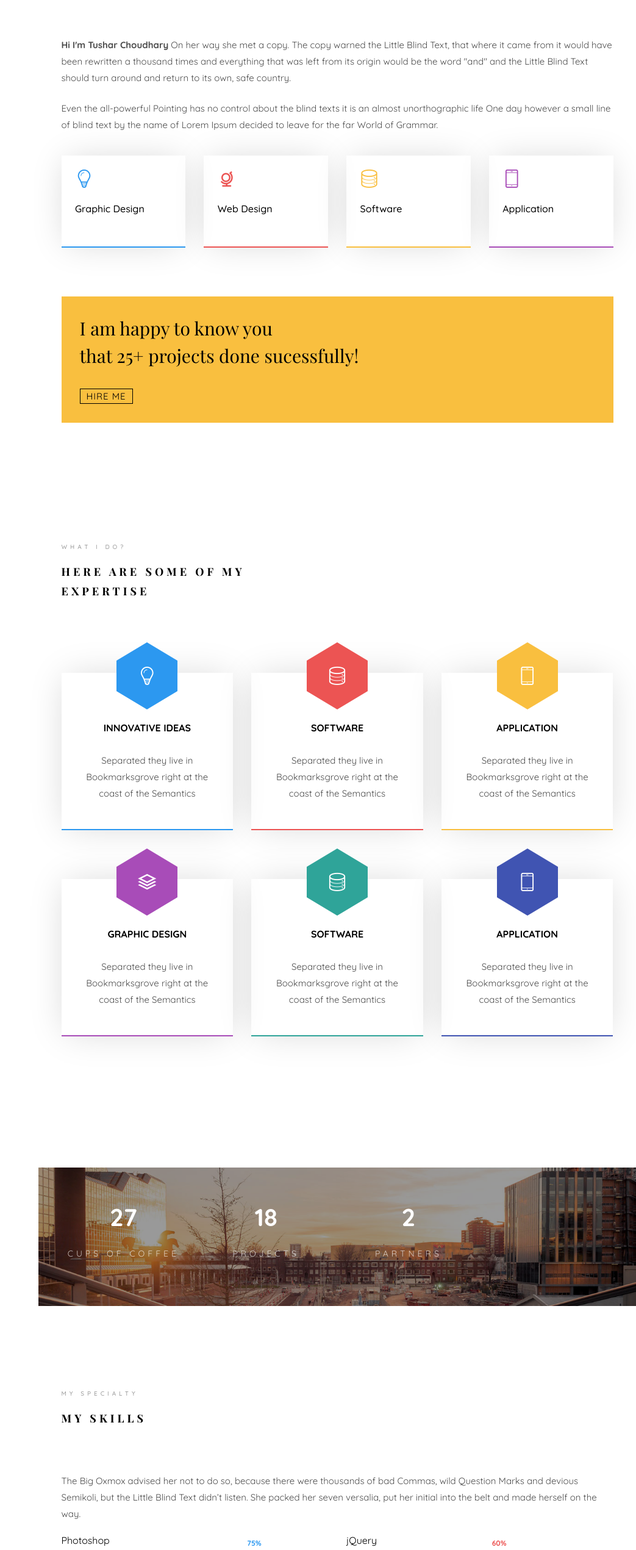
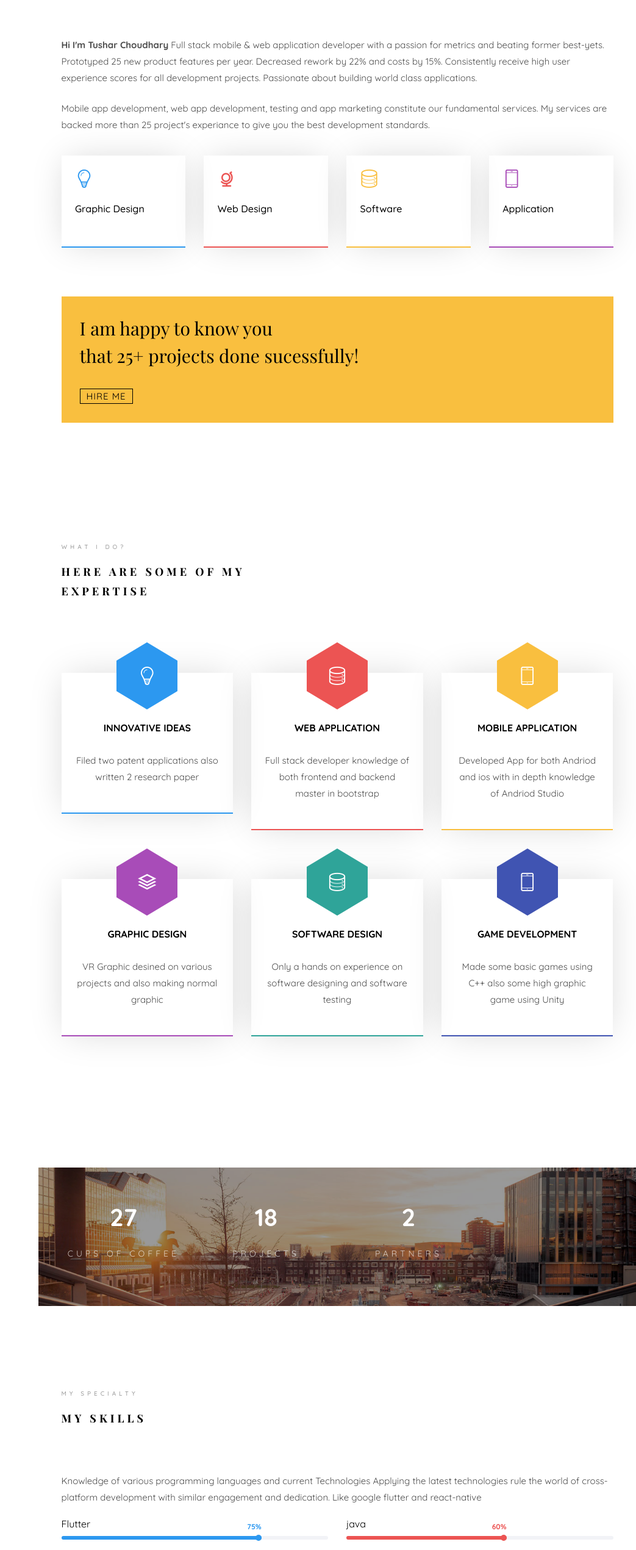
Before and after one commit to tusharch0/tusharchoudhary0003.github.io, a plain HTML site: page index.html in a window 1280 px wide. Shown: the part 1087-3628 px from the top of the page at 61% size, without its empty margins (237-1280 px from the left). Drawn offline with nearby package versions, Linux system fonts and the light colour scheme; files whose address does not match are found by name; a web font is replaced by a local one.

Commit message:
initial commit

```diff
--- a/index.html
+++ b/index.html
@@ -145,8 +145,8 @@
 									<div class="about-desc">
 										<span class="heading-meta">About Us</span>
 										<h2 class="colorlib-heading">Who Am I?</h2>
-										<p><strong>Hi I'm Tushar Choudhary</strong> On her way she met a copy. The copy warned the Little Blind Text, that where it came from it would have been rewritten a thousand times and everything that was left from its origin would be the word "and" and the Little Blind Text should turn around and return to its own, safe country.</p>
-										<p>Even the all-powerful Pointing has no control about the blind texts it is an almost unorthographic life One day however a small line of blind text by the name of Lorem Ipsum decided to leave for the far World of Grammar.</p>
+										<p><strong>Hi I'm Tushar Choudhary</strong> Full stack mobile & web application developer with a passion for metrics and beating former best-yets. Prototyped 25 new product features per year. Decreased rework by 22% and costs by 15%. Consistently receive high user experience scores for all development projects. Passionate about building world class applications.</p>
+										<p>Mobile app development, web app development, testing and app marketing constitute our fundamental services. My services are backed more than 25 project's experiance to give you the best development standards.</p>
 									</div>
 								</div>
 							</div>
@@ -207,7 +207,7 @@
 								</span>
 								<div class="desc">
 									<h3>Innovative Ideas</h3>
-									<p>Separated they live in Bookmarksgrove right at the coast of the Semantics</p>
+									<p>Filed two patent applications also written 2 research paper</p>
 								</div>
 							</div>
 						</div>
@@ -217,8 +217,8 @@
 									<i class="icon-data"></i>
 								</span>
 								<div class="desc">
-									<h3>Software</h3>
-									<p>Separated they live in Bookmarksgrove right at the coast of the Semantics</p>
+									<h3>Web Application</h3>
+									<p>Full stack developer knowledge of both frontend and backend master in bootstrap</p>
 								</div>
 							</div>
 						</div>
@@ -228,8 +228,8 @@
 									<i class="icon-phone3"></i>
 								</span>
 								<div class="desc">
-									<h3>Application</h3>
-									<p>Separated they live in Bookmarksgrove right at the coast of the Semantics</p>
+									<h3>Mobile Application</h3>
+									<p>Developed App for both Andriod and ios with in depth knowledge of Andriod Studio</p>
 								</div>
 							</div>
 						</div>
@@ -240,7 +240,7 @@
 								</span>
 								<div class="desc">
 									<h3>Graphic Design</h3>
-									<p>Separated they live in Bookmarksgrove right at the coast of the Semantics</p>
+									<p>VR Graphic desined on various projects and also making normal graphic </p>
 								</div>
 							</div>
 						</div>
@@ -250,8 +250,8 @@
 									<i class="icon-data"></i>
 								</span>
 								<div class="desc">
-									<h3>Software</h3>
-									<p>Separated they live in Bookmarksgrove right at the coast of the Semantics</p>
+									<h3>Software Design</h3>
+									<p>Only a hands on experience on software designing and software testing</p>
 								</div>
 							</div>
 						</div>
@@ -261,8 +261,8 @@
 									<i class="icon-phone3"></i>
 								</span>
 								<div class="desc">
-									<h3>Application</h3>
-									<p>Separated they live in Bookmarksgrove right at the coast of the Semantics</p>
+									<h3>Game development</h3>
+									<p>Made some basic games using C++ also some high graphic game using Unity</p>
 								</div>
 							</div>
 						</div>
@@ -303,11 +303,11 @@
 					</div>
 					<div class="row">
 						<div class="col-md-12 animate-box" data-animate-effect="fadeInLeft">
-							<p>The Big Oxmox advised her not to do so, because there were thousands of bad Commas, wild Question Marks and devious Semikoli, but the Little Blind Text didn’t listen. She packed her seven versalia, put her initial into the belt and made herself on the way.</p>
+							<p>Knowledge of various programming languages and current Technologies Applying the latest technologies rule the world of cross-platform development with similar engagement and dedication. Like google flutter and react-native</p>
 						</div>
 						<div class="col-md-6 animate-box" data-animate-effect="fadeInLeft">
 							<div class="progress-wrap">
-								<h3>Photoshop</h3>
+								<h3>Flutter</h3>
 								<div class="progress">
 								 	<div class="progress-bar color-1" role="progressbar" aria-valuenow="75"
 								  	aria-valuemin="0" aria-valuemax="100" style="width:75%">
@@ -318,7 +318,7 @@
 						</div>
 						<div class="col-md-6 animate-box" data-animate-effect="fadeInRight">
 							<div class="progress-wrap">
-								<h3>jQuery</h3>
+								<h3>java</h3>
 								<div class="progress">
 								 	<div class="progress-bar color-2" role="progressbar" aria-valuenow="60"
 								  	aria-valuemin="0" aria-valuemax="100" style="width:60%">
@@ -329,7 +329,7 @@
 						</div>
 						<div class="col-md-6 animate-box" data-animate-effect="fadeInLeft">
 							<div class="progress-wrap">
-								<h3>HTML5</h3>
+								<h3>C++</h3>
 								<div class="progress">
 								 	<div class="progress-bar color-3" role="progressbar" aria-valuenow="85"
 								  	aria-valuemin="0" aria-valuemax="100" style="width:85%">
@@ -340,7 +340,7 @@
 						</div>
 						<div class="col-md-6 animate-box" data-animate-effect="fadeInRight">
 							<div class="progress-wrap">
-								<h3>CSS3</h3>
+								<h3>CSS</h3>
 								<div class="progress">
 								 	<div class="progress-bar color-4" role="progressbar" aria-valuenow="90"
 								  	aria-valuemin="0" aria-valuemax="100" style="width:90%">
@@ -351,7 +351,7 @@
 						</div>
 						<div class="col-md-6 animate-box" data-animate-effect="fadeInLeft">
 							<div class="progress-wrap">
-								<h3>WordPress</h3>
+								<h3>C#</h3>
 								<div class="progress">
 								 	<div class="progress-bar color-5" role="progressbar" aria-valuenow="70"
 								  	aria-valuemin="0" aria-valuemax="100" style="width:70%">
@@ -362,7 +362,7 @@
 						</div>
 						<div class="col-md-6 animate-box" data-animate-effect="fadeInRight">
 							<div class="progress-wrap">
-								<h3>SEO</h3>
+								<h3>HTML</h3>
 								<div class="progress">
 								 	<div class="progress-bar color-6" role="progressbar" aria-valuenow="80"
 								  	aria-valuemin="0" aria-valuemax="100" style="width:80%">
@@ -398,10 +398,10 @@
 									         <div class="panel-body">
 									            <div class="row">
 										      		<div class="col-md-6">
-										      			<p>Far far away, behind the word mountains, far from the countries Vokalia and Consonantia, there live the blind texts. </p>
+										      			<p>Desperately want internship at Google and want to work as a software developer for Android studio or Flutter.</p>
 										      		</div>
 										      		<div class="col-md-6">
-										      			<p>Separated they live in Bookmarksgrove right at the coast of the Semantics, a large language ocean.</p>
+										      			<p>Also want internship at EA sports and want to work as a graphic designer and game developer on FIFA20.</p>
 										      		</div>
 										      	</div>
 									         </div>
@@ -416,10 +416,10 @@
 									    </div>
 									    <div id="collapseTwo" class="panel-collapse collapse" role="tabpanel" aria-labelledby="headingTwo">
 									        <div class="panel-body">
-									            <p>Far far away, behind the word <strong>mountains</strong>, far from the countries Vokalia and Consonantia, there live the blind texts. Separated they live in Bookmarksgrove right at the coast of the Semantics, a large language ocean.</p>
+									            <p>Pursuing Computer Science Engineering from <strong>Chandigarh University</strong>, with Specialization in two Major Fields.</p>
 													<ul>
-														<li>Separated they live in Bookmarksgrove right</li>
-														<li>Separated they live in Bookmarksgrove right</li>
+														<li>Specialization in Artificial Intelligence</li>
+														<li>specialization in Business Intelligence</li>
 													</ul>
 									        </div>
 									    </div>
@@ -462,7 +462,7 @@
 									    </div>
 									    <div id="collapseFive" class="panel-collapse collapse" role="tabpanel" aria-labelledby="headingFive">
 									        <div class="panel-body">
-									            <p>Far far away, behind the word <strong>mountains</strong>, far from the countries Vokalia and Consonantia, there live the blind texts. Separated they live in Bookmarksgrove right at the coast of the Semantics, a large language ocean.</p>
+									            <p>Got my Secondary Education from <strong>CBSE Board</strong>, and my School was kendriya vidyalaya sec 31 Chandigarh.</p>
 									        </div>
 									    </div>
 									</div>
@@ -492,8 +492,8 @@
 					               </div>
 
 					               <div class="timeline-label">
-					                  <h2><a href="#">Full Stack Developer</a> <span></span></h2>
-					                  <p>Tolerably earnestly middleton extremely distrusts she boy now not. Add and offered prepare how cordial two promise. Greatly who affixed suppose but enquire compact prepare all put. Added forth chief trees but rooms think may.</p>
+					                  <h2><a href="#">Full Stack Web Developer</a> <span></span></h2>
+					                  <p>Skilled of creative and accomplished professionals assures to deliver you the unrivalled and modish website designs that can captivate the customers visiting.</p>
 					               </div>
 					            </div>
 					         </article>
@@ -505,8 +505,8 @@
 					                  <i class="icon-pen2"></i>
 					               </div>
 					               <div class="timeline-label">
-					               	<h2><a href="#">Front End Developer at Google Company</a> <span></span></h2>
-					                  <p>Even the all-powerful Pointing has no control about the blind texts it is an almost unorthographic life One day however a small line of blind text by the name of Lorem Ipsum decided to leave for the far World of Grammar.</p>
+					               	<h2><a href="#">VR Graphic design For Nasa space app</a> <span></span></h2>
+					                  <p>Create visual concepts, by using computer software, to communicate ideas that inspire, inform, or captivate consumers.</p>
 					               </div>
 					            </div>
 					         </article>
@@ -517,8 +517,8 @@
 					                  <i class="icon-pen2"></i>
 					               </div>
 					               <div class="timeline-label">
-					               	<h2><a href="#">System Analyst</a> <span></span></h2>
-					                  <p>Even the all-powerful Pointing has no control about the blind texts it is an almost unorthographic life One day however a small line of blind text by the name of Lorem Ipsum decided to leave for the far World of Grammar.</p>
+					               	<h2><a href="#">Mobile app developer</a> <span></span></h2>
+					                  <p>Mobile app development with an unrivaled aptitude in the android, iOS, mobile app creations. Also rule the world of serivce based application development.</p>
 					               </div>
 					            </div>
 					         </article>
@@ -529,8 +529,8 @@
 					                  <i class="icon-pen2"></i>
 					               </div>
 					               <div class="timeline-label">
-					               	<h2><a href="#">Creative Designer</a> <span></span></h2>
-					                  <p>Even the all-powerful Pointing has no control about the blind texts it is an almost unorthographic life One day however a small line of blind text by the name of Lorem Ipsum decided to leave for the far World of Grammar.</p>
+					               	<h2><a href="#">Game development in Unity</a> <span></span></h2>
+					                  <p>Game Development is the art of creating games and describes the design, development and release of a game. It may involve concept generation, design, build, test and release.</p>
 					               </div>
 					            </div>
 					         </article>
@@ -541,8 +541,8 @@
 					                  <i class="icon-pen2"></i>
 					               </div>
 					               <div class="timeline-label">
-					               	<h2><a href="#">UI/UX Designer at Envato</a> <span></span></h2>
-					                  <p>Even the all-powerful Pointing has no control about the blind texts it is an almost unorthographic life One day however a small line of blind text by the name of Lorem Ipsum decided to leave for the far World of Grammar.</p>
+					               	<h2><a href="#">UI Design using Flutter</a> <span></span></h2>
+					                  <p>They say first impressions are lasting impressons. The very first thing a user is going to notice about your mobile and web app, is its User Interface or UI.</p>
 					               </div>
 					            </div>
 					         </article>
```
